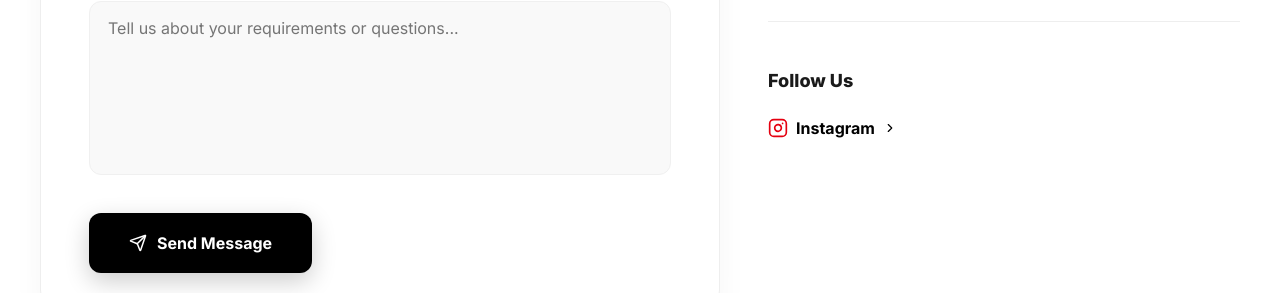
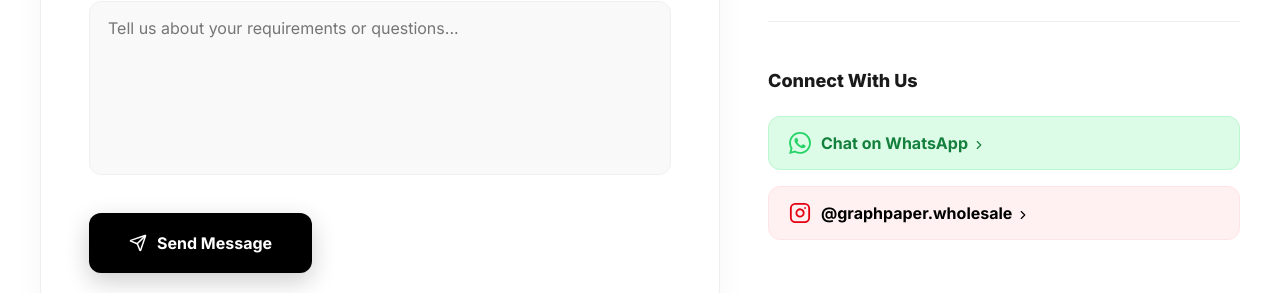
Before and after one commit to ahamedansar/Graphpaper, a React app in the folder frontend/: page /contact in a window 1280 px wide. Shown: the part 920-1213 px from the top of the page. Built offline with nearby package versions, Linux system fonts and the light colour scheme; no server answers; the HTML template or start-up script is replaced by a standard one.

Commit message:
feat: add bulk discount tiers, WhatsApp enquiry button, Instagram link

```diff
--- a/frontend/src/pages/Contact.jsx
+++ b/frontend/src/pages/Contact.jsx
@@ -100,10 +100,15 @@ const Contact = () => {
                                 </div>
 
                                 <div style={{ marginTop: '64px', borderTop: '1px solid #eee', paddingTop: '48px' }}>
-                                    <h4 style={{ fontWeight: '800', fontSize: '18px', marginBottom: '24px' }}>Follow Us</h4>
-                                    <div className="d-flex align-items-center gap-3">
-                                        <a href="#" style={{ textDecoration: 'none', color: '#000', fontWeight: '700', display: 'flex', alignItems: 'center', gap: '8px' }}>
-                                            <svg width="20" height="20" viewBox="0 0 24 24" fill="none" stroke="#E50010" strokeWidth="2" strokeLinecap="round" strokeLinejoin="round"><rect width="20" height="20" x="2" y="2" rx="5" ry="5"/><path d="M16 11.37A4 4 0 1 1 12.63 8 4 4 0 0 1 16 11.37z"/><line x1="17.5" x2="17.51" y1="6.5" y2="6.5"/></svg> Instagram <ChevronRight size={14} />
+                                    <h4 style={{ fontWeight: '800', fontSize: '18px', marginBottom: '24px' }}>Connect With Us</h4>
+                                    <div className="d-flex flex-column gap-3">
+                                        <a href="https://wa.me/917012056376?text=Hi%20Graphpaper!%20I%20would%20like%20to%20know%20more%20about%20your%20wholesale%20products." target="_blank" rel="noopener noreferrer" style={{ textDecoration: 'none', color: '#000', fontWeight: '700', display: 'flex', alignItems: 'center', gap: '10px', padding: '14px 20px', backgroundColor: '#DCFCE7', borderRadius: '12px', border: '1px solid #BBF7D0' }}>
+                                            <svg xmlns="http://www.w3.org/2000/svg" width="22" height="22" viewBox="0 0 24 24" fill="#25D366"><path d="M17.472 14.382c-.297-.149-1.758-.867-2.03-.967-.273-.099-.471-.148-.67.15-.197.297-.767.966-.94 1.164-.173.199-.347.223-.644.075-.297-.15-1.255-.463-2.39-1.475-.883-.788-1.48-1.761-1.653-2.059-.173-.297-.018-.458.13-.606.134-.133.298-.347.446-.52.149-.174.198-.298.298-.497.099-.198.05-.371-.025-.52-.075-.149-.669-1.612-.916-2.207-.242-.579-.487-.5-.669-.51-.173-.008-.371-.01-.57-.01-.198 0-.52.074-.792.372-.272.297-1.04 1.016-1.04 2.479 0 1.462 1.065 2.875 1.213 3.074.149.198 2.096 3.2 5.077 4.487.709.306 1.262.489 1.694.625.712.227 1.36.195 1.871.118.571-.085 1.758-.719 2.006-1.413.248-.694.248-1.289.173-1.413-.074-.124-.272-.198-.57-.347m-5.421 7.403h-.004a9.87 9.87 0 01-5.031-1.378l-.361-.214-3.741.982.998-3.648-.235-.374a9.86 9.86 0 01-1.51-5.26c.001-5.45 4.436-9.884 9.888-9.884 2.64 0 5.122 1.03 6.988 2.898a9.825 9.825 0 012.893 6.994c-.003 5.45-4.437 9.884-9.885 9.884m8.413-18.297A11.815 11.815 0 0012.05 0C5.495 0 .16 5.335.157 11.892c0 2.096.547 4.142 1.588 5.945L.057 24l6.305-1.654a11.882 11.882 0 005.683 1.448h.005c6.554 0 11.89-5.335 11.893-11.893a11.821 11.821 0 00-3.48-8.413z"/></svg>
+                                            <span style={{ color: '#15803d' }}>Chat on WhatsApp <ChevronRight size={14} /></span>
+                                        </a>
+                                        <a href="https://instagram.com/graphpaper.wholesale" target="_blank" rel="noopener noreferrer" style={{ textDecoration: 'none', color: '#000', fontWeight: '700', display: 'flex', alignItems: 'center', gap: '10px', padding: '14px 20px', backgroundColor: '#FFF1F2', borderRadius: '12px', border: '1px solid #FFE4E6' }}>
+                                            <svg width="22" height="22" viewBox="0 0 24 24" fill="none" stroke="#E50010" strokeWidth="2" strokeLinecap="round" strokeLinejoin="round"><rect width="20" height="20" x="2" y="2" rx="5" ry="5"/><path d="M16 11.37A4 4 0 1 1 12.63 8 4 4 0 0 1 16 11.37z"/><line x1="17.5" x2="17.51" y1="6.5" y2="6.5"/></svg>
+                                            <span>@graphpaper.wholesale <ChevronRight size={14} /></span>
                                         </a>
                                     </div>
                                 </div>
--- a/frontend/src/pages/ProductDetails.jsx
+++ b/frontend/src/pages/ProductDetails.jsx
@@ -167,6 +167,46 @@ const ProductDetails = () => {
              <ShoppingCart size={20} />
              {product.countInStock === 0 ? 'Out of Stock' : 'Add to Cart'}
           </button>
+
+          {/* WhatsApp Quick Inquiry */}
+          <a
+            href={`https://wa.me/917012056376?text=Hi%20Graphpaper!%20I%20am%20interested%20in%20bulk%20order%20for%20*${encodeURIComponent(product.name)}*%20(₹${product.price}/unit).%20Please%20share%20more%20details.`}
+            target="_blank"
+            rel="noopener noreferrer"
+            className="btn btn-lg w-100 py-3 mt-3 d-inline-flex justify-content-center align-items-center gap-2 fw-bold"
+            style={{ backgroundColor: '#25D366', color: '#fff', borderRadius: 0, letterSpacing: '1px' }}
+          >
+            <svg xmlns="http://www.w3.org/2000/svg" width="20" height="20" viewBox="0 0 24 24" fill="white"><path d="M17.472 14.382c-.297-.149-1.758-.867-2.03-.967-.273-.099-.471-.148-.67.15-.197.297-.767.966-.94 1.164-.173.199-.347.223-.644.075-.297-.15-1.255-.463-2.39-1.475-.883-.788-1.48-1.761-1.653-2.059-.173-.297-.018-.458.13-.606.134-.133.298-.347.446-.52.149-.174.198-.298.298-.497.099-.198.05-.371-.025-.52-.075-.149-.669-1.612-.916-2.207-.242-.579-.487-.5-.669-.51-.173-.008-.371-.01-.57-.01-.198 0-.52.074-.792.372-.272.297-1.04 1.016-1.04 2.479 0 1.462 1.065 2.875 1.213 3.074.149.198 2.096 3.2 5.077 4.487.709.306 1.262.489 1.694.625.712.227 1.36.195 1.871.118.571-.085 1.758-.719 2.006-1.413.248-.694.248-1.289.173-1.413-.074-.124-.272-.198-.57-.347m-5.421 7.403h-.004a9.87 9.87 0 01-5.031-1.378l-.361-.214-3.741.982.998-3.648-.235-.374a9.86 9.86 0 01-1.51-5.26c.001-5.45 4.436-9.884 9.888-9.884 2.64 0 5.122 1.03 6.988 2.898a9.825 9.825 0 012.893 6.994c-.003 5.45-4.437 9.884-9.885 9.884m8.413-18.297A11.815 11.815 0 0012.05 0C5.495 0 .16 5.335.157 11.892c0 2.096.547 4.142 1.588 5.945L.057 24l6.305-1.654a11.882 11.882 0 005.683 1.448h.005c6.554 0 11.89-5.335 11.893-11.893a11.821 11.821 0 00-3.48-8.413z"/></svg>
+            WhatsApp Quick Enquiry
+          </a>
+
+          {/* Bulk Discount Tiers */}
+          <div className="mt-4 p-4" style={{ backgroundColor: '#F0FFF4', border: '1px solid #BBF7D0', borderRadius: '12px' }}>
+            <div className="fw-bold mb-3" style={{ fontSize: '13px', textTransform: 'uppercase', letterSpacing: '1px', color: '#15803d' }}>🏷️ Bulk Discount Tiers</div>
+            <table className="w-100" style={{ fontSize: '13px', borderCollapse: 'collapse' }}>
+              <thead>
+                <tr style={{ borderBottom: '1px solid #BBF7D0' }}>
+                  <th style={{ padding: '6px 0', color: '#166534', fontWeight: 700 }}>Qty (per size)</th>
+                  <th style={{ padding: '6px 0', color: '#166534', fontWeight: 700, textAlign: 'right' }}>Price/Unit</th>
+                  <th style={{ padding: '6px 0', color: '#166534', fontWeight: 700, textAlign: 'right' }}>Savings</th>
+                </tr>
+              </thead>
+              <tbody>
+                {[
+                  { range: '10 – 49 units', discount: 0 },
+                  { range: '50 – 99 units', discount: 5 },
+                  { range: '100 – 199 units', discount: 10 },
+                  { range: '200+ units', discount: 15 },
+                ].map((tier, i) => (
+                  <tr key={i} style={{ borderBottom: '1px solid #DCFCE7', backgroundColor: totalQty >= [10, 50, 100, 200][i] && totalQty < [50, 100, 200, 99999][i] ? '#DCFCE7' : 'transparent' }}>
+                    <td style={{ padding: '8px 0', fontWeight: 600 }}>{tier.range}</td>
+                    <td style={{ padding: '8px 0', textAlign: 'right', fontWeight: 700, color: '#15803d' }}>₹{(product.price * (1 - tier.discount / 100)).toFixed(2)}</td>
+                    <td style={{ padding: '8px 0', textAlign: 'right', color: tier.discount > 0 ? '#16a34a' : '#888', fontWeight: 700 }}>{tier.discount > 0 ? `${tier.discount}% OFF` : 'Base'}</td>
+                  </tr>
+                ))}
+              </tbody>
+            </table>
+          </div>
         </div>
       </div>
     </div>
```
